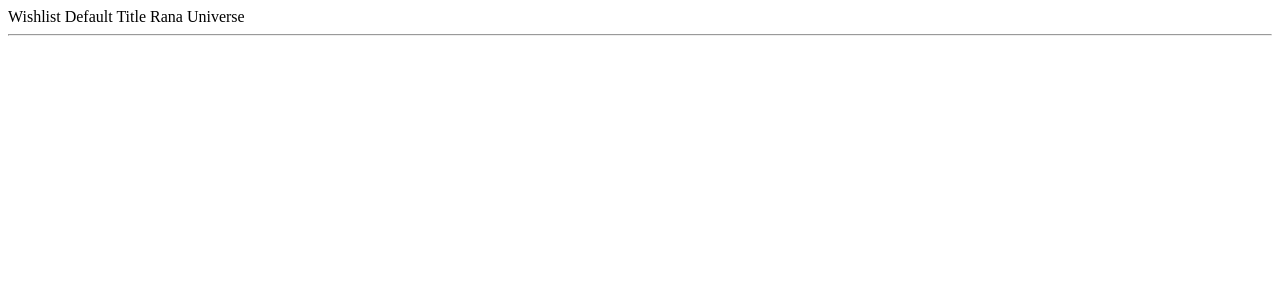
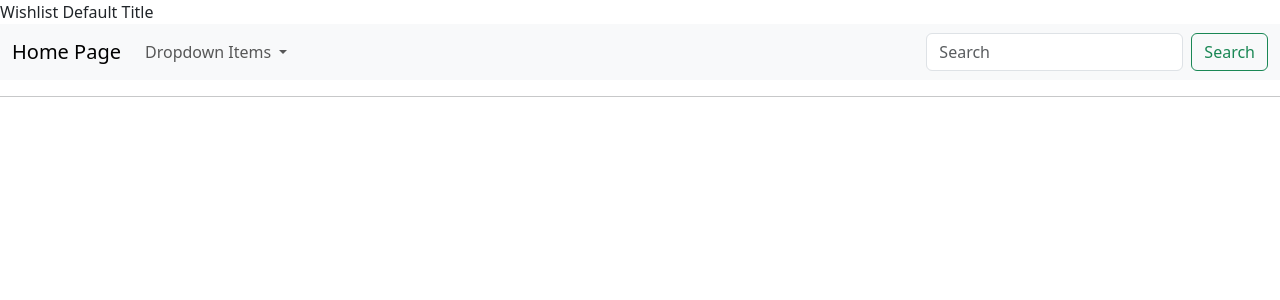
Before and after one commit to RanaUniverse/wishlist_web_app, a Python web app: template templates/base_file.html in a window 1280 px wide. Shown: the top 300 px of the page. Run offline with Jinja, Linux system fonts and the light colour scheme; the template is opened without the code that fills it, so the values that code supplies are empty.

Commit message:
add a little bootstrap just for checking in the navbar mainly a little

```diff
--- a/templates/base_file.html
+++ b/templates/base_file.html
@@ -15,6 +15,9 @@ think to extends this file
     {% block my_title %}
     Wishlist Default Title
     {% endblock %}
+    <link href="https://cdn.jsdelivr.net/npm/bootstrap@5.3.8/dist/css/bootstrap.min.css" rel="stylesheet"
+        integrity="sha384-sRIl4kxILFvY47J16cr9ZwB07vP4J8+LH7qKQnuqkuIAvNWLzeN8tE5YBujZqJLB" crossorigin="anonymous">
+
 </head>
 
 <body>
@@ -28,6 +31,11 @@ think to extends this file
 
     {% endblock %}
 
+
+    <script src="https://cdn.jsdelivr.net/npm/bootstrap@5.3.8/dist/js/bootstrap.bundle.min.js"
+        integrity="sha384-FKyoEForCGlyvwx9Hj09JcYn3nv7wiPVlz7YYwJrWVcXK/BmnVDxM+D2scQbITxI"
+        crossorigin="anonymous"></script>
+
 </body>
 
 </html>
--- a/templates/partials/_navbar.html
+++ b/templates/partials/_navbar.html
@@ -3,5 +3,56 @@ Thsi is the templates/partials/_navbar.html
 this is where i will keep the navbar for the website
 #}
 
+<nav class="navbar navbar-expand-lg bg-body-tertiary">
+    <div class="container-fluid">
+        <a class="navbar-brand" href="{{url_for('general_bp.index')}}">
+            Home Page
+        </a>
+        <button class="navbar-toggler" type="button" data-bs-toggle="collapse" data-bs-target="#navbarSupportedContent"
+            aria-controls="navbarSupportedContent" aria-expanded="false" aria-label="Toggle navigation">
+            <span class="navbar-toggler-icon"></span>
+        </button>
+        <div class="collapse navbar-collapse" id="navbarSupportedContent">
+            <ul class="navbar-nav me-auto mb-2 mb-lg-0">
 
-Rana Universe
+                {#
+                <li class="nav-item">
+                    <a class="nav-link active" aria-current="page" href="#">Home</a>
+                </li>
+                #}
+
+                {#
+                <li class="nav-item">
+                    <a class="nav-link" href="#">Link</a>
+                </li>
+                #}
+
+
+                <li class="nav-item dropdown">
+                    <a class="nav-link dropdown-toggle" href="#" role="button" data-bs-toggle="dropdown"
+                        aria-expanded="false">
+                        Dropdown Items
+                    </a>
+                    <ul class="dropdown-menu">
+                        <li><a class="dropdown-item" href="{{url_for('general_bp.about')}}">ℹ️ About Page</a></li>
+                        <li><a class="dropdown-item" href="{{url_for('general_bp.help')}}">>❓ Help Page</a></li>
+                        <li>
+                            <hr class="dropdown-divider">
+                        </li>
+                        <li>
+                            <a class="dropdown-item" href="https://github.com/RanaUniverse/wishlist_web_app"
+                                target="_blank">
+                                🖥️ Source Code
+                            </a>
+                        </li>
+                    </ul>
+                </li>
+
+            </ul>
+            <form class="d-flex" role="search">
+                <input class="form-control me-2" type="search" placeholder="Search" aria-label="Search" />
+                <button class="btn btn-outline-success" type="submit">Search</button>
+            </form>
+        </div>
+    </div>
+</nav>
```
